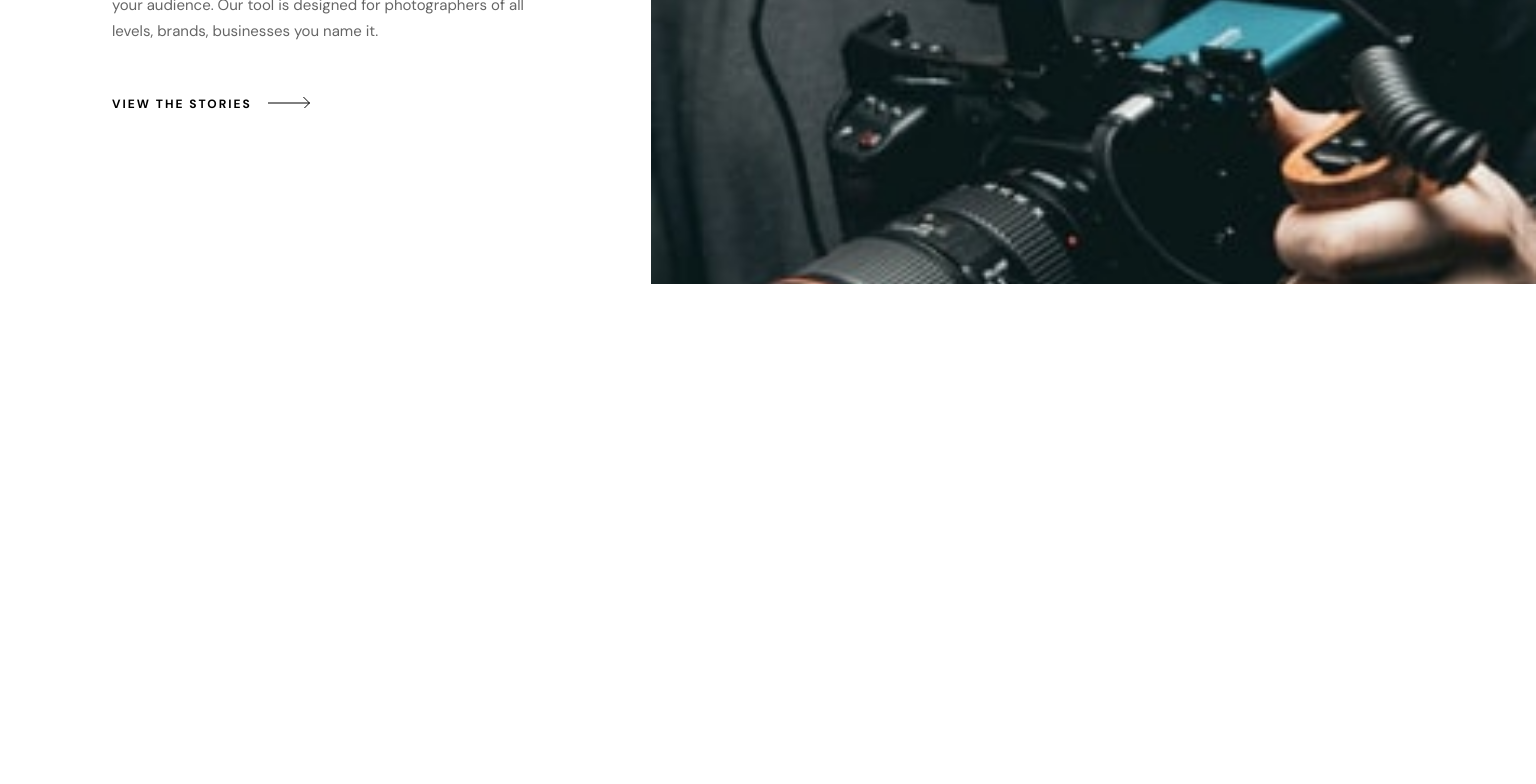
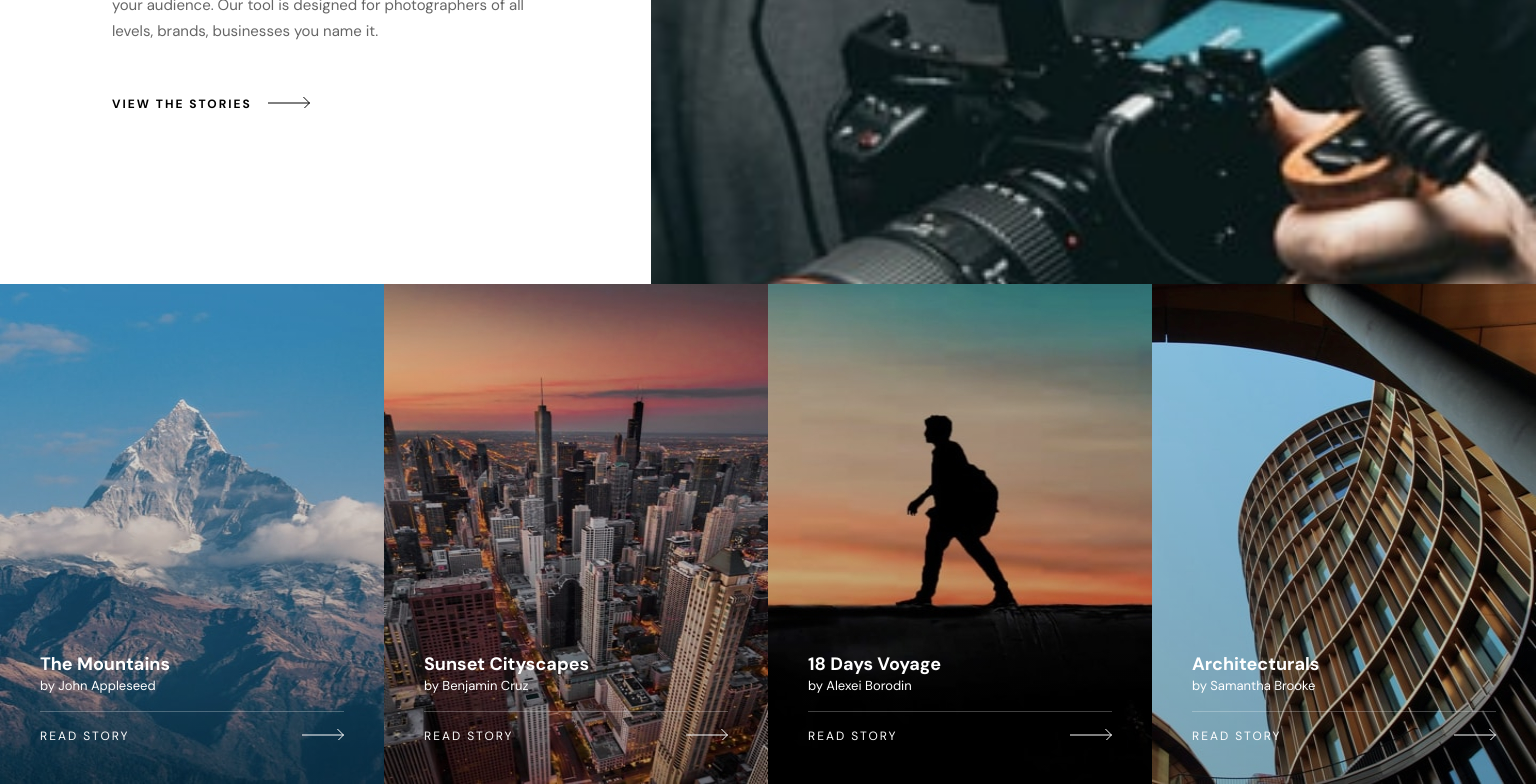
Before and after one commit to Lordyner/photosnap, a Next.js app: page / in a window 1536 px wide. Shown: the part 1636-2420 px from the top of the page. Before the commit the page ends 1920 px from the top, so only its background shows below. Built offline with nearby package versions, Linux system fonts and the light colour scheme.

Commit message:
Finish stories section on homepage

```diff
--- a/Components/ImageCard.js
+++ b/Components/ImageCard.js
@@ -2,13 +2,19 @@ import React from 'react';
 import classes from './ImageCard.module.css';
 import Link from 'next/link';
 import Image from 'next/image';
+import { motion } from 'framer-motion';
 
 const ImageCard = ({ image, alt, title, author, CTA }) => {
 
 
 
     return (
-        <div className={`${classes.card} `}>
+        <motion.div
+            whileHover={{
+                y: -24,
+                transition: { duration: 0.25 }
+            }}
+            className={`${classes.card} `}>
             <Image src={image} alt={alt} className={classes.cardImg} />
             <div className={classes.text}>
                 <h3>{title}</h3>
@@ -19,7 +25,7 @@ const ImageCard = ({ image, alt, title, author, CTA }) => {
                     <p className={classes.arrowCTA}></p>
                 </Link>
             </div>
-        </div>
+        </motion.div>
     );
 };
 
--- a/Components/ImageCard.module.css
+++ b/Components/ImageCard.module.css
@@ -32,25 +32,25 @@
     position: absolute;
     content: "";
     height: 100%;
-    width: 23.438rem;
+    width: 100%;
     top: 0;
     left: 0;
     background: linear-gradient(rgba(0, 0, 0, 0.1),
             rgba(0, 0, 0, 0.3));
     background-size: contain;
-
 }
 
 
 .text {
-
-    padding: 0 2rem 2.5rem 2rem;
+    --_padding-left-and-right: 2rem;
+    width: calc(100% - (2*var(--_padding-left-and-right)));
+    padding: 0 var(--_padding-left-and-right) 2.5rem var(--_padding-left-and-right);
 
     position: absolute;
     z-index: 1;
     bottom: 0;
 
-    width: calc(100% - 4rem);
+    width: calc(100% - (2*var(--_padding-left-and-right)));
 
     color: var(--pure-white);
 }
@@ -85,8 +85,6 @@
     font-family: 'DMSansBold';
     color: var(--pure-white);
     line-height: normal;
-
-    line-height: normal;
     display: flex;
     justify-content: space-between;
     /* width: 100%; */
@@ -106,6 +104,12 @@
     background: url('../public/images/shared/desktop/arrow.svg') no-repeat;
 }
 
+.cardImg {
+    width: 100%;
+    object-fit: cover;
+    height: auto;
+}
+
 @media screen and (min-width: 768px) {
 
     /* .card {
@@ -113,14 +117,14 @@
         width: unset;
     } */
     .text {
-        padding-left: 2.688rem;
-        padding-right: 2.688rem;
-        width: calc(100% - 5.376rem);
+        --_padding-left-and-right: 2.688rem;
+        padding-left: var(--_padding-left-and-right);
+        padding-right: var(--_padding-left-and-right);
 
     }
 
     .card::after {
-        width: 24rem
+        width: 100%
     }
 }
 
@@ -128,13 +132,28 @@
 
 
     .text {
-        padding-left: 2.5rem;
-        padding-right: 2.5rem;
-        width: calc(100% - 5rem);
+        --_padding-left-and-right: 2.5rem;
+
 
     }
 
     .card::after {
-        width: 22.5rem;
+        width: 100%;
+    }
+
+    /* .card:hover {
+        bottom: 1.5rem;
+        transition: bottom 0.5s;
+    } */
+
+    .card:hover::after {
+        content: '';
+        position: absolute;
+        width: 100%;
+        height: 0.375rem;
+        bottom: 0;
+        top: unset;
+        z-index: 999;
+        background: var(--main-accent);
     }
 }
--- a/Components/ImageCardContainer.module.css
+++ b/Components/ImageCardContainer.module.css
@@ -1,7 +1,6 @@
 .container {
     display: flex;
     flex-direction: column;
-    align-items: center;
 }
 
 @media screen and (min-width: 768px) {
--- a/pages/index.js
+++ b/pages/index.js
@@ -6,6 +6,8 @@ import { useRouter } from 'next/router'
 import Navbar from '@/Components/Navbar'
 
 import guyInFrontOfLakeMobile from '@/public/images/home/mobile/create-and-share.jpg';
+//import guyInFrontOfLakeMobile from '@/public/images/home/mobile/enlarge_create-and-share.jpg';
+
 import guyInFrontOfLakeTablet from '@/public/images/home/tablet/create-and-share.jpg';
 import guyInFrontOfLakeDesktop from '@/public/images/home/desktop/create-and-share.jpg';
 
@@ -155,7 +157,7 @@ export default function Home() {
         heroGridClass={'textFirst'}
 
       />
-      {/* <ImageCardContainer cards={cards}></ImageCardContainer> */}
+      <ImageCardContainer cards={cards}></ImageCardContainer>
 
     </>
   )
```
Also changed, not shown: public/images/home/mobile/enlarge_create-and-share.jpg (added).
